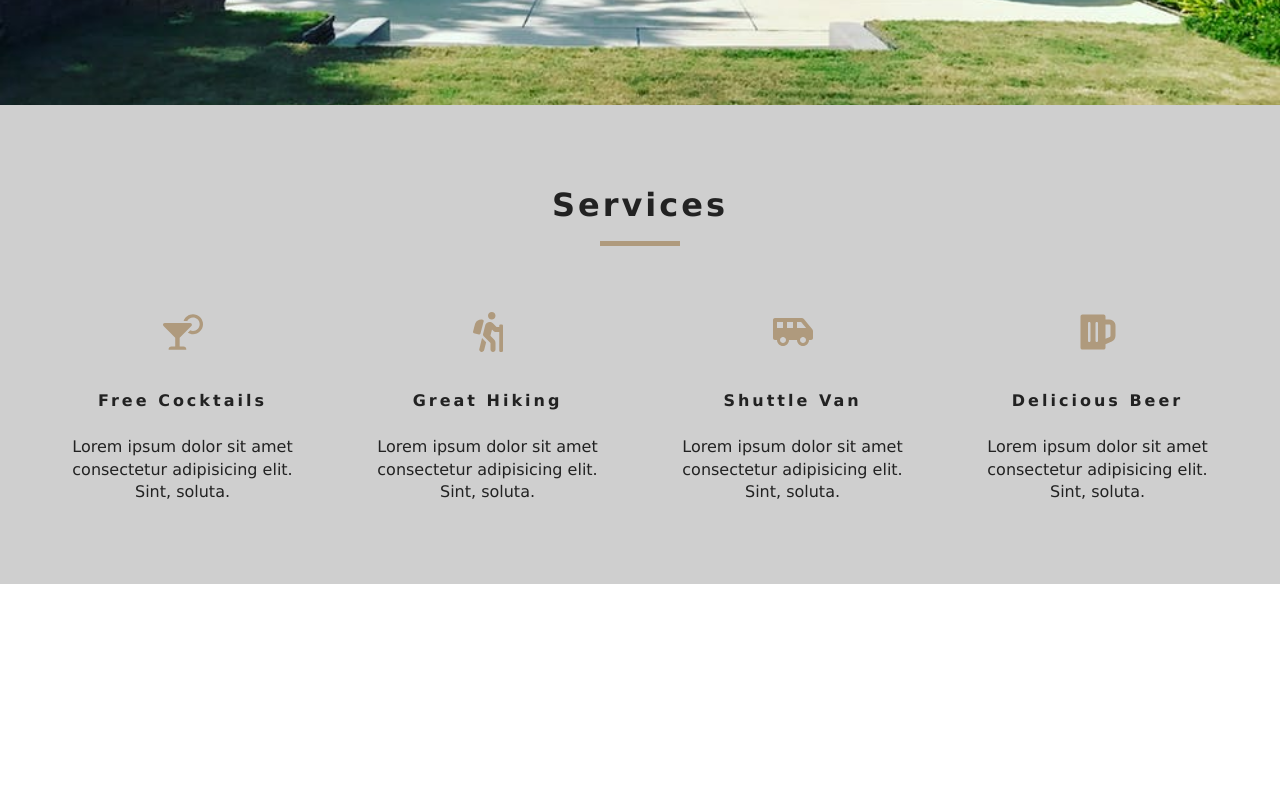
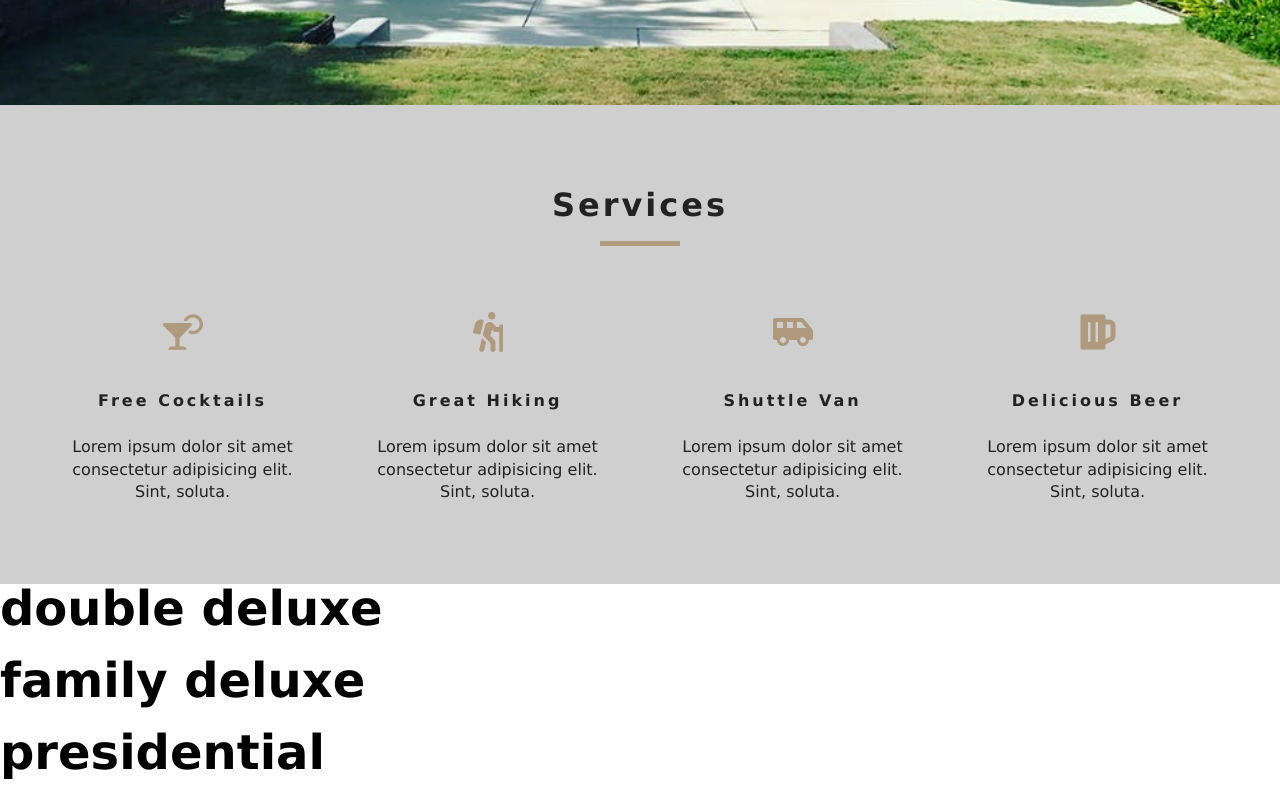
Before and after one commit to andrewmoeggy/resort-assister, a React (Create React App) app: page / in a window 1280 px wide. Shown: the part 695-1495 px from the top of the page. Before the commit the page ends 1279 px from the top, so only its background shows below. Built offline with nearby package versions, Linux system fonts and the light colour scheme.

Commit message:
featured rooms api

```diff
--- a/src/components/FeaturedRooms.js
+++ b/src/components/FeaturedRooms.js
@@ -9,7 +9,11 @@ class FeaturedRooms extends Component {
     const { featuredRooms: rooms } = this.context;
     console.log(rooms)
     return (
-      <div></div>
+      <div>
+        {rooms.map(room => {
+          return <h1 style={{ color: 'black' }}>{room.name}</h1>
+        })}
+      </div>
     );
   }
 }
--- a/src/pages/Rooms.js
+++ b/src/pages/Rooms.js
@@ -1,6 +1,7 @@
 import React from 'react';
 import Hero from '../components/Hero';
 import Banner from '../components/Banner';
+import FeaturedRooms from '../components/FeaturedRooms';
 import { Link } from 'react-router-dom';
 
 const Rooms = () => {
@@ -8,6 +9,7 @@ const Rooms = () => {
     <Hero hero="roomsHero">
       <Banner title="rooms">
         <Link to='/' className='btn-primary'>Return Home</Link>
+        <FeaturedRooms />
       </Banner>
     </Hero>
   );
```
